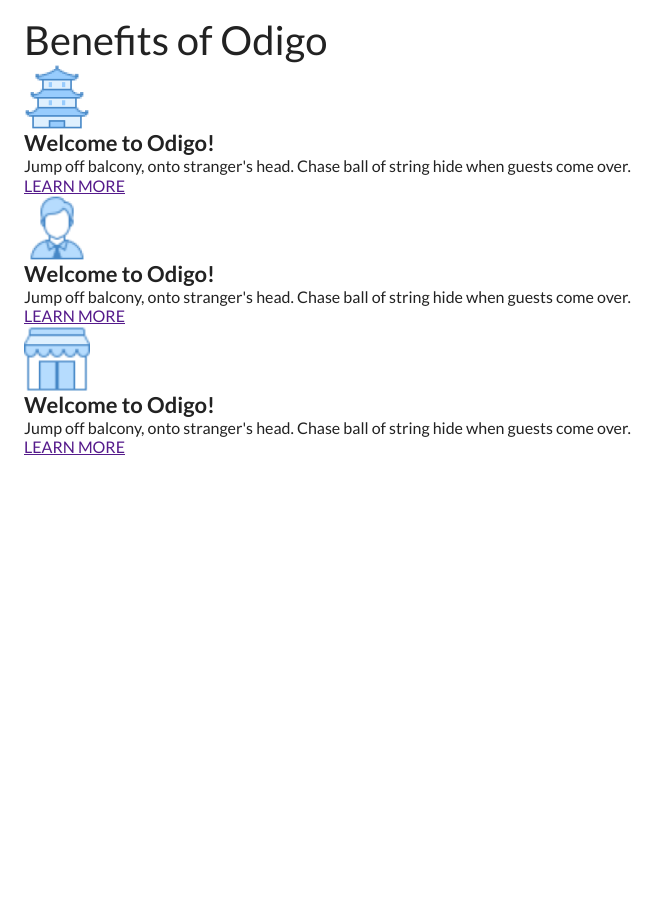
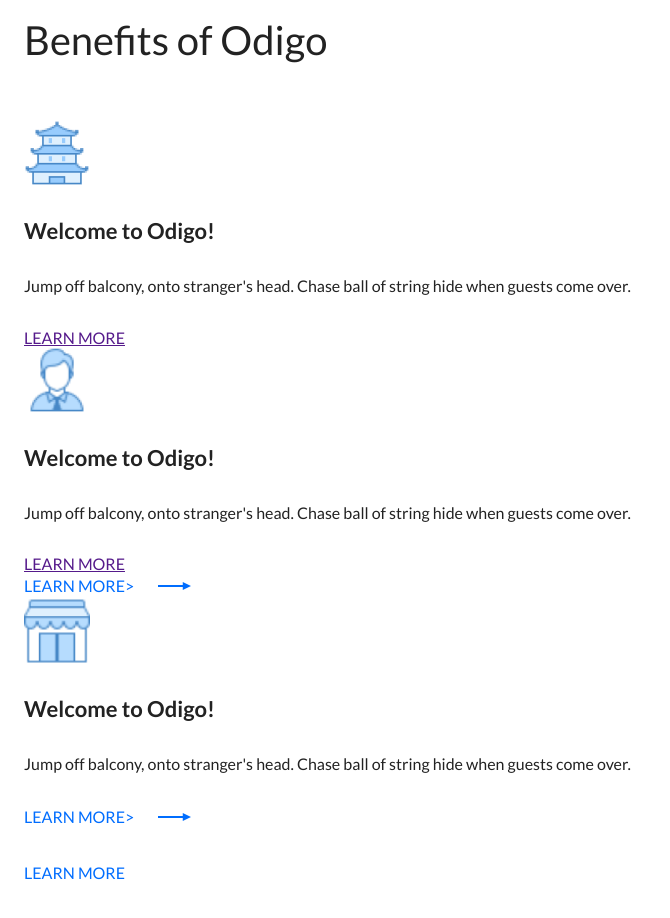
Before and after one commit to BOgdan156789898/japan_trip_pr, a plain HTML site: page index.html in a window 1280 px wide. Shown: the part 820-1738 px from the top of the page, without its empty margins (0-670 px from the left). Before the commit the page ends 1312 px from the top, so only its background shows below. Drawn offline with Linux system fonts and the light colour scheme.

Commit message:
add flex from cards

```diff
--- a/css_project_1/styles.css
+++ b/css_project_1/styles.css
@@ -199,7 +199,9 @@ img {
 
 .benefits__container {
   padding: 36px 24px;
-
+  display: flex;
+  flex-direction: column;
+  row-gap: 56px;
 }
 
 .benefits__title {
@@ -212,7 +214,9 @@ img {
 }
 
 .benefits__card {
-
+  display: flex;
+  flex-direction: column;
+  row-gap: 32px;
 }
 
 .benefits__card-title {
@@ -227,5 +231,14 @@ img {
 }
 
 .benefits__card-more {
-
+display: flex;
+column-gap: 24px;
+align-items: center;
 }
+.benefits__card-link{
+  color: #006DFE;
+  font-size: 16px;
+  line-height: 24px;
+  font-weight: 400;
+  text-decoration: none;
+}
--- a/index.html
+++ b/index.html
@@ -100,12 +100,32 @@
                <a class="benefits__card-more" href="">LEARN MORE</a>
             </div>
 
+
+
+             <div class="benefits__card-more">
+             <a class="benefits__card-link" href="">LEARN MORE></a>
+             <svg width="33" height="8" viewBox="0 0 33 8" fill="none" xmlns="http://www.w3.org/2000/svg">
+              <path id="Shape" d="M24.7706 3H0V5H24.7706V8L33 4L24.7706 0V3Z" fill="#006DFE"/>
+              </svg>
+             </div>
+
+
+
+
+
             <div class="benefits__card">
                 <img class="benefits__icon"
                 src="./images_project_1/shop.png"
                 alt="Shop Card Image">
                <h3 class="benefits__card-title">Welcome to Odigo!</h3>
                <p class="benefits__card-subtitle">Jump off balcony, onto stranger's head. Chase ball of string hide when guests come over.</p>
+               <div class="benefits__card-more">
+                <a class="benefits__card-link" href="">LEARN MORE></a>
+                <svg width="33" height="8" viewBox="0 0 33 8" fill="none" xmlns="http://www.w3.org/2000/svg">
+                 <path id="Shape" d="M24.7706 3H0V5H24.7706V8L33 4L24.7706 0V3Z" fill="#006DFE"/>
+                 </svg>
+                </div>
+
 
                <div class="benefits__card-more">
                 <a class="benefits__card-link" href="">LEARN MORE</a>
```
